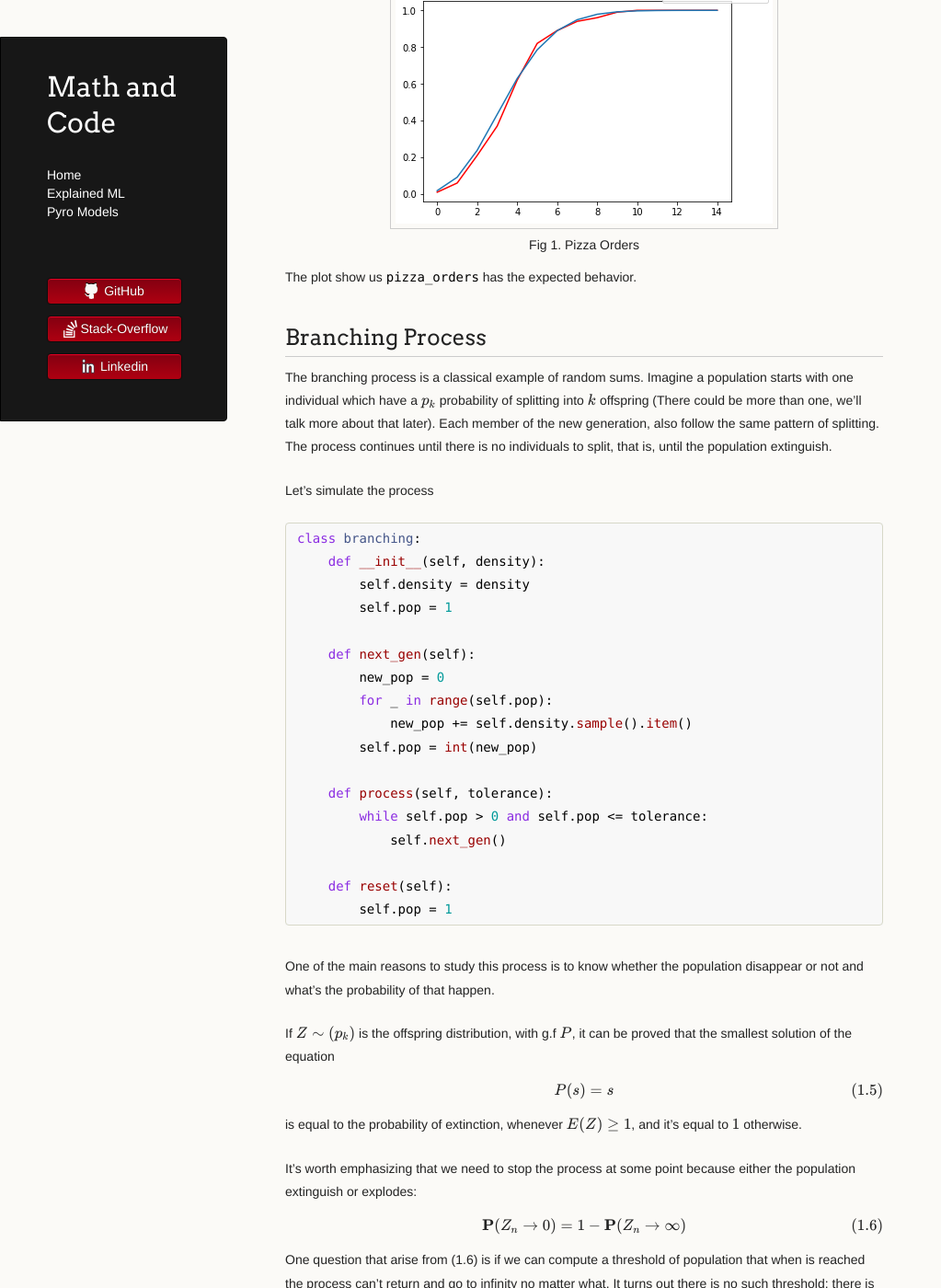
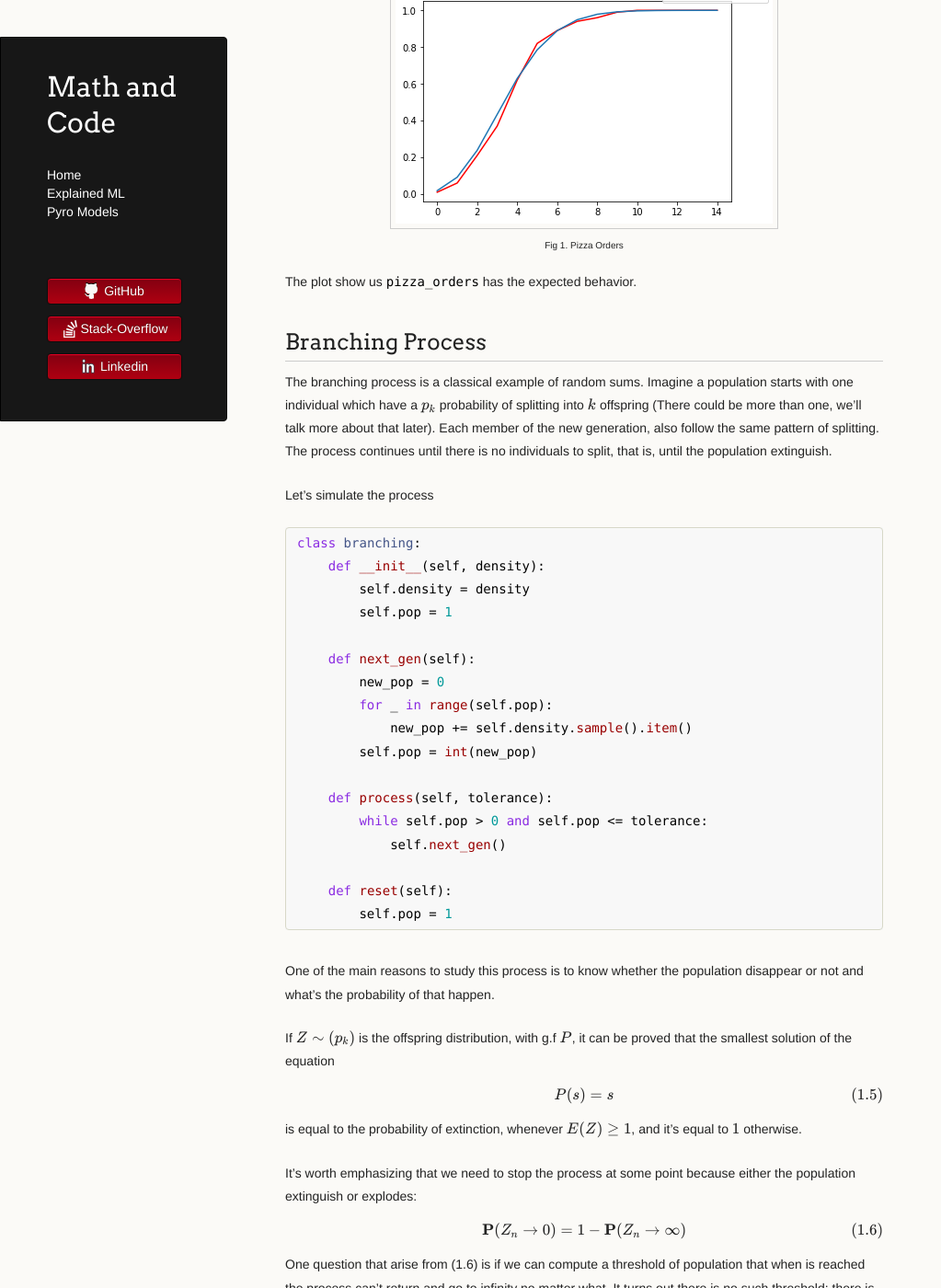
Before and after one commit to LemonPy29/LemonPy29.github.io, a Jekyll site: the page built from pyro-models/basic-examples.md, in a window 1280 px wide and 1400 px high, scrolled down 2676 px. Shown: the whole window at 92% size, without its empty margins (0-1023 px from the left). Built offline with Jekyll 4.4.1, drawn with Linux system fonts in a browser that asks for light colours; nearby versions of some CDN libraries; the repository's description, which GitHub fills in, is left out.

Commit message:
Update jekyll-theme-dinky.scss

```diff
--- a/_sass/jekyll-theme-dinky.scss
+++ b/_sass/jekyll-theme-dinky.scss
@@ -184,11 +184,13 @@ figure {
     text-align: center;
     display: block;
     margin-bottom: 0;
+    font-size: 10px;
 }
 
 figure figcaption {
     text-align: center;
-    margin-bottom: 10px;
+    margin-bottom: 15px;
+
 }
 
 /* Tables */
```
